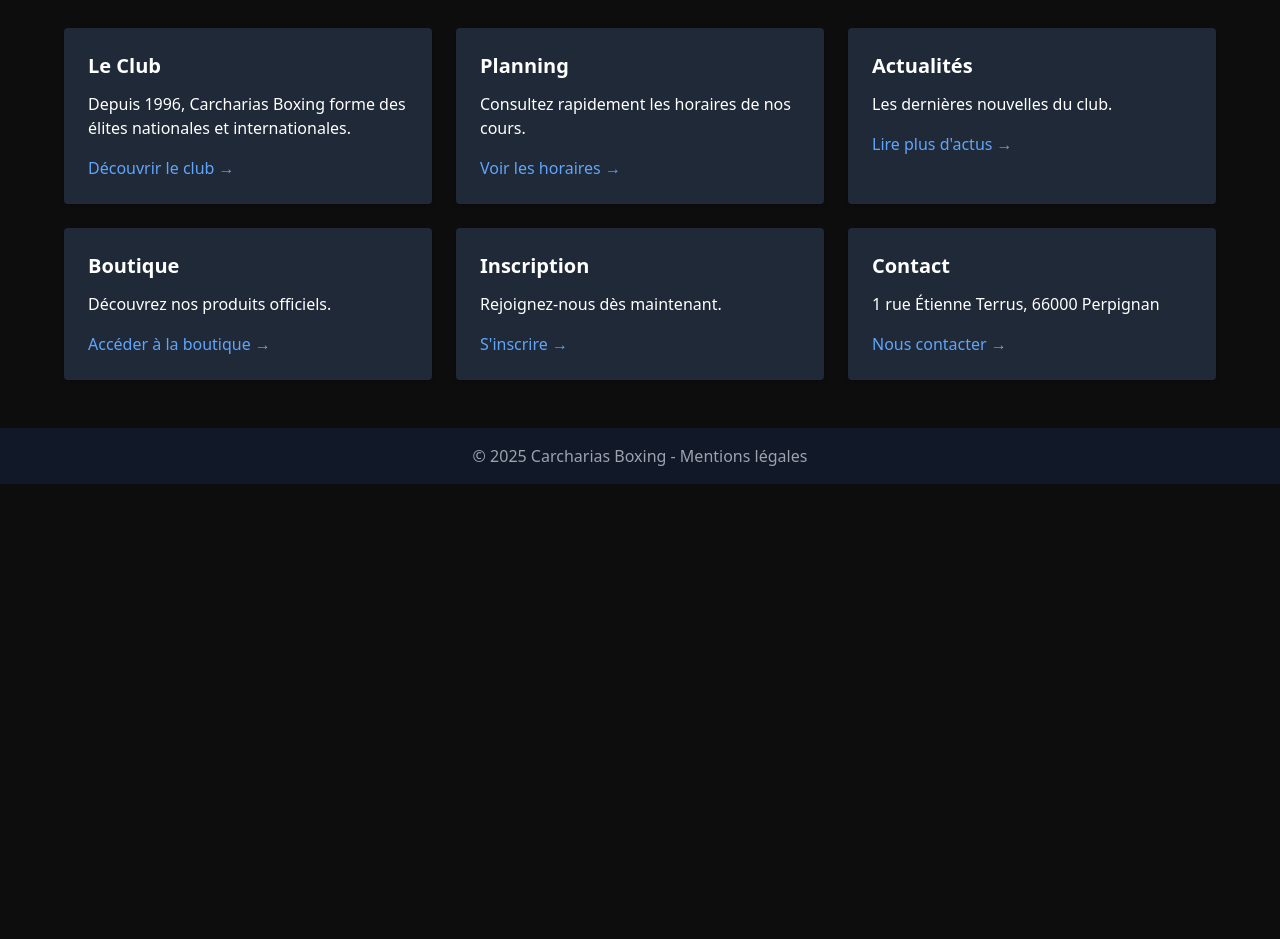
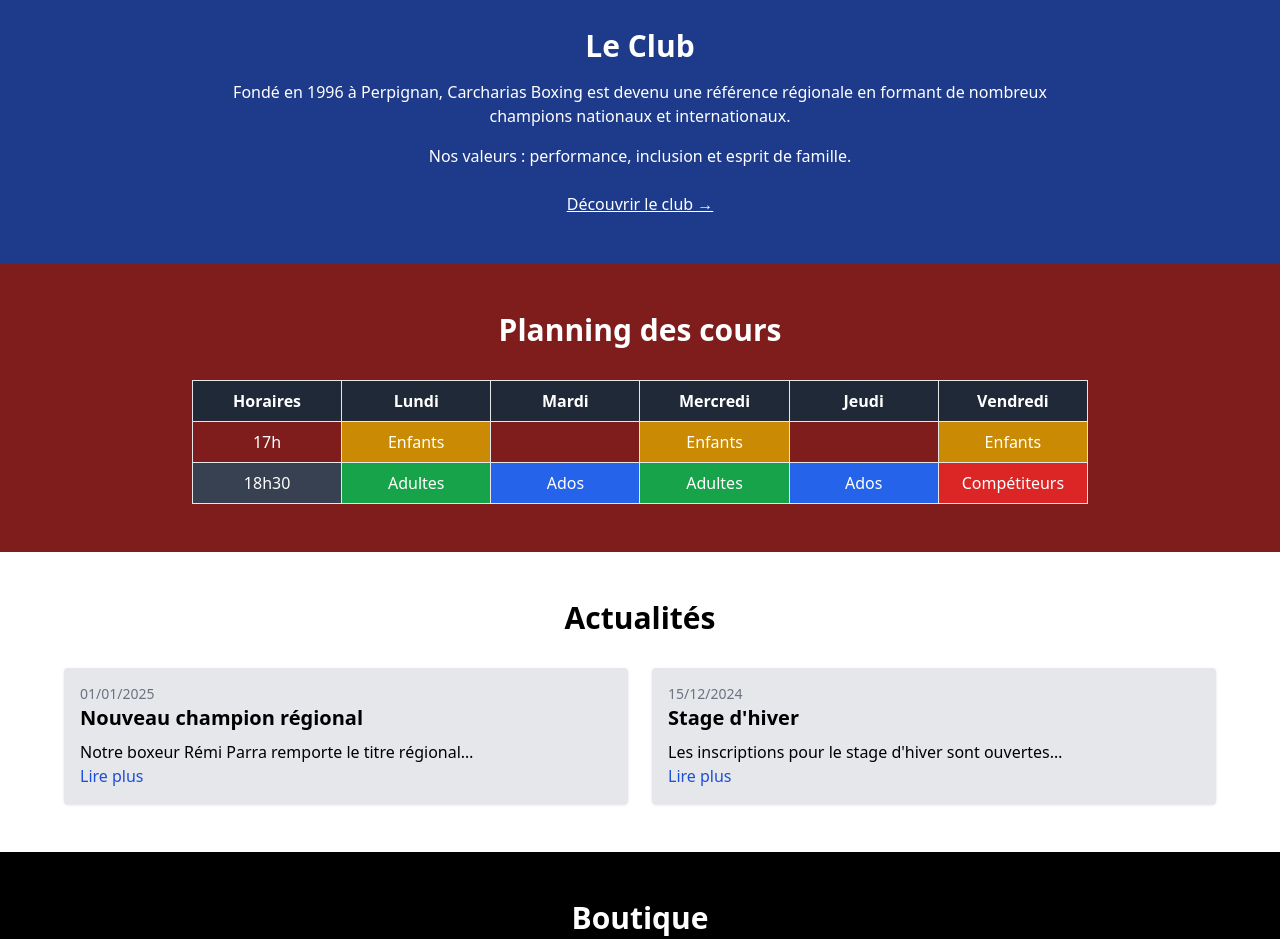
Before and after one commit to TeamCarchariasboxing/carchariasboxing2, a plain HTML site: page index.html in a window 1280 px wide. Shown: the part 920-1859 px from the top of the page. Before the commit the page ends 1404 px from the top, so only its background shows below. Drawn offline with nearby package versions, Linux system fonts and the light colour scheme.

Commit message:
Rework index into single-page layout with colored sections

```diff
--- a/index.html
+++ b/index.html
@@ -32,19 +32,19 @@
         <span class="font-bold text-xl">Carcharias Boxing</span>
       </div>
       <nav class="hidden md:flex space-x-6 uppercase text-sm font-semibold">
-        <a href="index.html" class="hover:text-blue-400">Accueil</a>
-        <a href="le-club.html" class="hover:text-blue-400">Club</a>
-        <a href="planning.html" class="hover:text-blue-400">Planning</a>
-        <a href="actualites.html" class="hover:text-blue-400">Actus</a>
-        <a href="boutique.html" class="hover:text-blue-400">Boutique</a>
-        <a href="inscription.html" class="hover:text-blue-400">Inscription</a>
-        <a href="contact.html" class="hover:text-blue-400">Contact</a>
+        <a href="#hero" class="hover:text-blue-400">Accueil</a>
+        <a href="#club" class="hover:text-blue-400">Club</a>
+        <a href="#planning" class="hover:text-blue-400">Planning</a>
+        <a href="#actus" class="hover:text-blue-400">Actus</a>
+        <a href="#boutique" class="hover:text-blue-400">Boutique</a>
+        <a href="#inscription" class="hover:text-blue-400">Inscription</a>
+        <a href="#contact" class="hover:text-blue-400">Contact</a>
       </nav>
     </div>
   </header>
 
   <!-- hero slider using alpinejs -->
-  <section x-data="{active:0,images:['https://via.placeholder.com/1920x1080?text=Slide+1','https://via.placeholder.com/1920x1080?text=Slide+2','https://via.placeholder.com/1920x1080?text=Slide+3']}" x-init="setInterval(()=>{active=(active+1)%images.length},5000)" class="relative h-screen overflow-hidden">
+  <section id="hero" x-data="{active:0,images:['https://via.placeholder.com/1920x1080?text=Slide+1','https://via.placeholder.com/1920x1080?text=Slide+2','https://via.placeholder.com/1920x1080?text=Slide+3']}" x-init="setInterval(()=>{active=(active+1)%images.length},5000)" class="relative h-screen overflow-hidden">
     <template x-for="(img,i) in images" :key="i">
       <div x-show="active===i" x-transition class="absolute inset-0 bg-cover bg-center" :style="'background-image:url('+img+')'"></div>
     </template>
@@ -58,39 +58,117 @@
     </div>
   </section>
 
-  <!-- cards -->
-  <section class="py-12 px-4" id="resume">
-    <div class="max-w-6xl mx-auto grid sm:grid-cols-2 lg:grid-cols-3 gap-6">
-      <div class="bg-gray-800 p-6 rounded shadow hover:shadow-lg transition" >
-        <h3 class="text-xl font-bold mb-3">Le Club</h3>
-        <p class="mb-4">Depuis 1996, Carcharias Boxing forme des élites nationales et internationales.</p>
-        <a href="le-club.html" class="text-blue-400 hover:underline">Découvrir le club →</a>
+  <!-- Le Club -->
+  <section id="club" class="py-12 px-4 bg-blue-900">
+    <div class="max-w-4xl mx-auto text-center">
+      <h2 class="text-3xl font-bold mb-4">Le Club</h2>
+      <p class="mb-4">Fondé en 1996 à Perpignan, Carcharias Boxing est devenu une référence régionale en formant de nombreux champions nationaux et internationaux.</p>
+      <p class="mb-6">Nos valeurs : performance, inclusion et esprit de famille.</p>
+      <a href="le-club.html" class="text-white underline">Découvrir le club →</a>
+    </div>
+  </section>
+
+  <!-- Planning -->
+  <section id="planning" class="py-12 px-4 bg-red-900">
+    <h2 class="text-3xl font-bold text-center mb-8">Planning des cours</h2>
+    <div class="overflow-x-auto max-w-4xl mx-auto">
+      <table class="w-full table-fixed text-center text-white border-collapse">
+        <thead>
+          <tr class="bg-gray-800">
+            <th class="p-2 border">Horaires</th>
+            <th class="p-2 border">Lundi</th>
+            <th class="p-2 border">Mardi</th>
+            <th class="p-2 border">Mercredi</th>
+            <th class="p-2 border">Jeudi</th>
+            <th class="p-2 border">Vendredi</th>
+          </tr>
+        </thead>
+        <tbody>
+          <tr>
+            <td class="border p-2">17h</td>
+            <td class="border p-2 bg-yellow-600">Enfants</td>
+            <td class="border p-2"></td>
+            <td class="border p-2 bg-yellow-600">Enfants</td>
+            <td class="border p-2"></td>
+            <td class="border p-2 bg-yellow-600">Enfants</td>
+          </tr>
+          <tr class="bg-gray-700">
+            <td class="border p-2">18h30</td>
+            <td class="border p-2 bg-green-600">Adultes</td>
+            <td class="border p-2 bg-blue-600">Ados</td>
+            <td class="border p-2 bg-green-600">Adultes</td>
+            <td class="border p-2 bg-blue-600">Ados</td>
+            <td class="border p-2 bg-red-600">Compétiteurs</td>
+          </tr>
+        </tbody>
+      </table>
+    </div>
+  </section>
+
+  <!-- Actualités -->
+  <section id="actus" class="py-12 px-4 bg-white text-black">
+    <h2 class="text-3xl font-bold text-center mb-8">Actualités</h2>
+    <div class="grid md:grid-cols-2 gap-6 max-w-6xl mx-auto">
+      <article class="bg-gray-200 p-4 rounded shadow">
+        <p class="text-sm text-gray-500">01/01/2025</p>
+        <h3 class="text-xl font-semibold mb-2">Nouveau champion régional</h3>
+        <p>Notre boxeur Rémi Parra remporte le titre régional…</p>
+        <a href="#" class="text-blue-700 hover:underline">Lire plus</a>
+      </article>
+      <article class="bg-gray-200 p-4 rounded shadow">
+        <p class="text-sm text-gray-500">15/12/2024</p>
+        <h3 class="text-xl font-semibold mb-2">Stage d'hiver</h3>
+        <p>Les inscriptions pour le stage d'hiver sont ouvertes…</p>
+        <a href="#" class="text-blue-700 hover:underline">Lire plus</a>
+      </article>
+    </div>
+  </section>
+
+  <!-- Boutique -->
+  <section id="boutique" class="py-12 px-4 bg-black">
+    <h2 class="text-3xl font-bold text-center mb-8">Boutique</h2>
+    <div class="grid sm:grid-cols-2 lg:grid-cols-4 gap-6 max-w-6xl mx-auto">
+      <div class="bg-gray-800 p-4 rounded shadow flex flex-col">
+        <img src="https://via.placeholder.com/200" alt="product" class="mb-2 rounded">
+        <h3 class="font-semibold">Gants 10oz</h3>
+        <p class="mb-2">45 €</p>
       </div>
-      <div class="bg-gray-800 p-6 rounded shadow hover:shadow-lg transition" >
-        <h3 class="text-xl font-bold mb-3">Planning</h3>
-        <p class="mb-4">Consultez rapidement les horaires de nos cours.</p>
-        <a href="planning.html" class="text-blue-400 hover:underline">Voir les horaires →</a>
+      <div class="bg-gray-800 p-4 rounded shadow flex flex-col">
+        <img src="https://via.placeholder.com/200" alt="product" class="mb-2 rounded">
+        <h3 class="font-semibold">T-shirt club</h3>
+        <p class="mb-2">20 €</p>
       </div>
-      <div class="bg-gray-800 p-6 rounded shadow hover:shadow-lg transition" >
-        <h3 class="text-xl font-bold mb-3">Actualités</h3>
-        <p class="mb-4">Les dernières nouvelles du club.</p>
-        <a href="actualites.html" class="text-blue-400 hover:underline">Lire plus d'actus →</a>
+    </div>
+    <div class="text-center mt-6">
+      <a href="boutique.html" class="text-blue-400 underline">Voir la boutique complète →</a>
+    </div>
+  </section>
+
+  <!-- Inscription -->
+  <section id="inscription" class="py-12 px-4 bg-blue-700">
+    <div class="max-w-4xl mx-auto text-center">
+      <h2 class="text-3xl font-bold mb-4">Inscription</h2>
+      <p class="mb-6">Rejoignez-nous dès maintenant et profitez d'un premier cours d'essai !</p>
+      <a href="inscription.html" class="text-white underline">S'inscrire en ligne →</a>
+    </div>
+  </section>
+
+  <!-- Contact -->
+  <section id="contact" class="py-12 px-4 bg-red-700">
+    <h2 class="text-3xl font-bold text-center mb-8">Nous contacter</h2>
+    <div class="max-w-6xl mx-auto grid md:grid-cols-2 gap-6">
+      <div class="space-y-4">
+        <p>Adresse : 1 rue Étienne Terrus, 66000 Perpignan</p>
+        <p>Téléphone : 06 00 00 00 00</p>
+        <p>Email : <a href="mailto:contact@carcharias-boxing.fr" class="underline">contact@carcharias-boxing.fr</a></p>
+        <iframe class="w-full h-64" src="https://www.google.com/maps?q=1+rue+%C3%89tienne+Terrus+Perpignan&output=embed"></iframe>
       </div>
-      <div class="bg-gray-800 p-6 rounded shadow hover:shadow-lg transition" >
-        <h3 class="text-xl font-bold mb-3">Boutique</h3>
-        <p class="mb-4">Découvrez nos produits officiels.</p>
-        <a href="boutique.html" class="text-blue-400 hover:underline">Accéder à la boutique →</a>
-      </div>
-      <div class="bg-gray-800 p-6 rounded shadow hover:shadow-lg transition" >
-        <h3 class="text-xl font-bold mb-3">Inscription</h3>
-        <p class="mb-4">Rejoignez-nous dès maintenant.</p>
-        <a href="inscription.html" class="text-blue-400 hover:underline">S'inscrire →</a>
-      </div>
-      <div class="bg-gray-800 p-6 rounded shadow hover:shadow-lg transition" >
-        <h3 class="text-xl font-bold mb-3">Contact</h3>
-        <p class="mb-4">1 rue Étienne Terrus, 66000 Perpignan</p>
-        <a href="contact.html" class="text-blue-400 hover:underline">Nous contacter →</a>
-      </div>
+      <form class="space-y-4">
+        <input type="text" placeholder="Nom" class="p-2 rounded bg-gray-800 w-full" required>
+        <input type="email" placeholder="Email" class="p-2 rounded bg-gray-800 w-full" required>
+        <textarea placeholder="Message" class="p-2 rounded bg-gray-800 w-full" rows="5" required></textarea>
+        <button type="submit" class="bg-blue-500 px-4 py-2 rounded hover:bg-blue-600">Envoyer</button>
+      </form>
     </div>
   </section>
 
```
